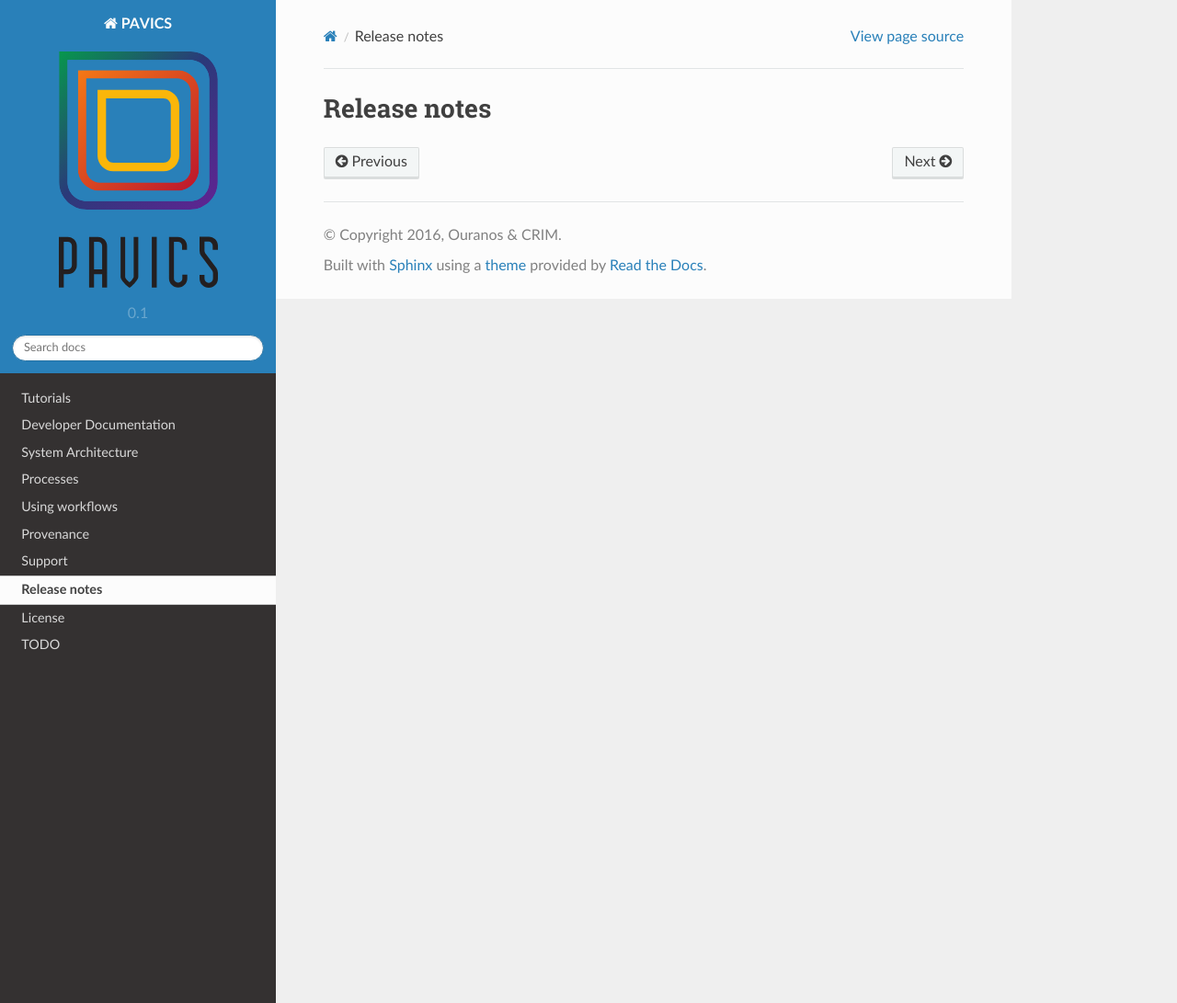
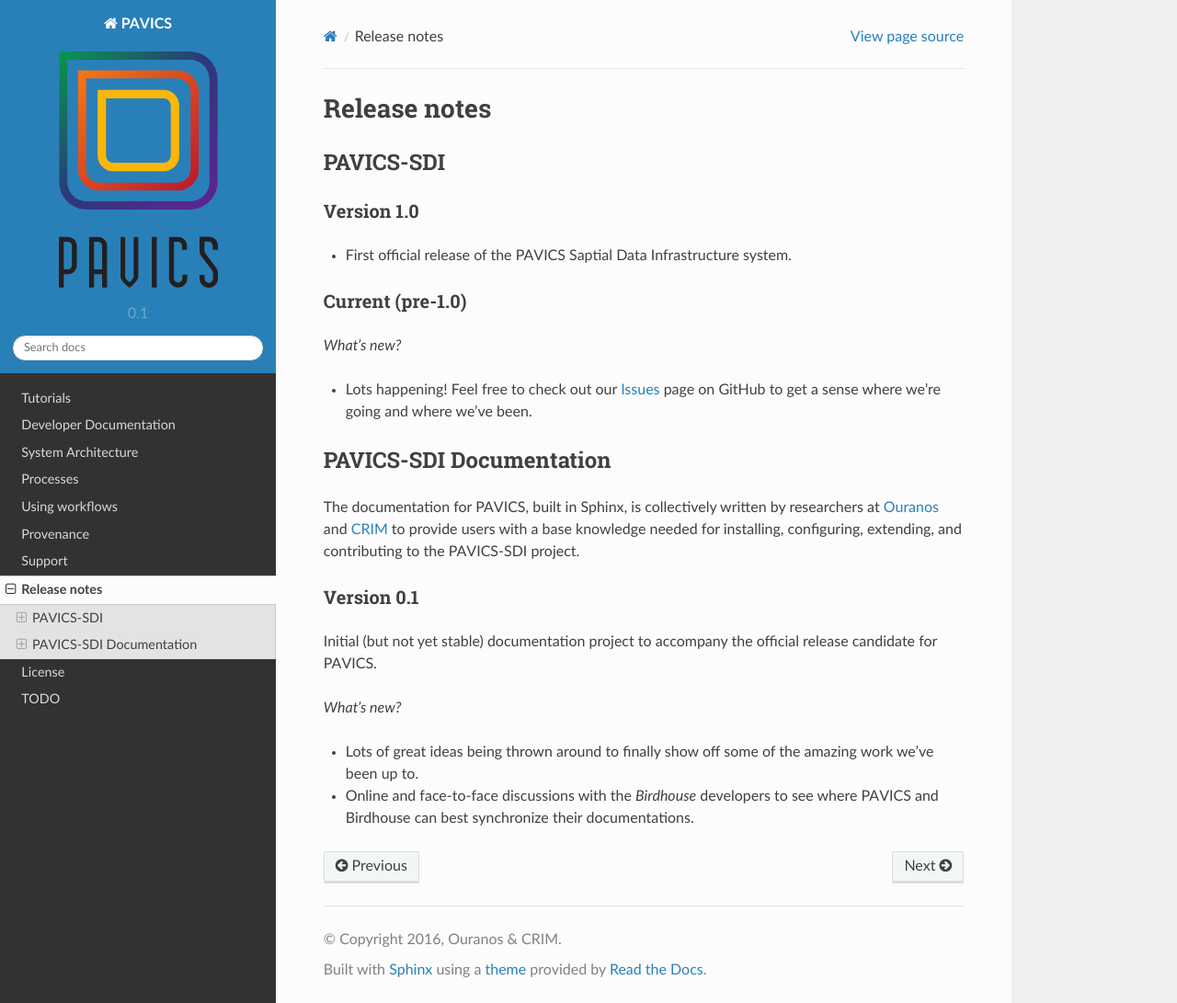
Before and after one commit to Ouranosinc/pavics-sdi, a Sphinx documentation site: the page built from docs/source/releasenotes.rst, in a window 1280 px wide and 1091 px high. Shown: the whole window at 92% size. Built offline with Sphinx 7.4.7 and the Read the Docs theme 2.0.0, drawn with Linux system fonts in a browser that asks for light colours.

Commit message:
Updated release notes with a potential layout for both the PAVICS-SDI and PAVICS-SDI docs. (Modelled after Slack's style)

```diff
--- a/docs/source/releasenotes.rst
+++ b/docs/source/releasenotes.rst
@@ -1,3 +1,39 @@
 =============
 Release notes
 =============
+
+
+PAVICS-SDI
+==========
+
+
+Version 1.0
+-----------
+
+* First official release of the PAVICS Saptial Data Infrastructure system.
+
+
+Current (pre-1.0)
+-----------------
+
+*What's new?*
+
+* Lots happening! Feel free to check out our `Issues <https://github.com/Ouranosinc/pavics-sdi/issues>`_ page on GitHub to get a sense where we're going and where we've been.
+
+
+PAVICS-SDI Documentation
+========================
+
+
+The documentation for PAVICS, built in Sphinx, is collectively written by researchers at `Ouranos <https://www.ouranos.ca/>`_ and `CRIM <http://www.crim.ca/fr>`_ to provide users with a base knowledge needed for installing, configuring, extending, and contributing to the PAVICS-SDI project.
+
+
+Version 0.1
+-----------
+
+Initial (but not yet stable) documentation project to accompany the official release candidate for PAVICS.
+
+*What's new?*
+
+* Lots of great ideas being thrown around to finally show off some of the amazing work we've been up to.
+* Online and face-to-face discussions with the `Birdhouse` developers to see where PAVICS and Birdhouse can best synchronize their documentations.
```
